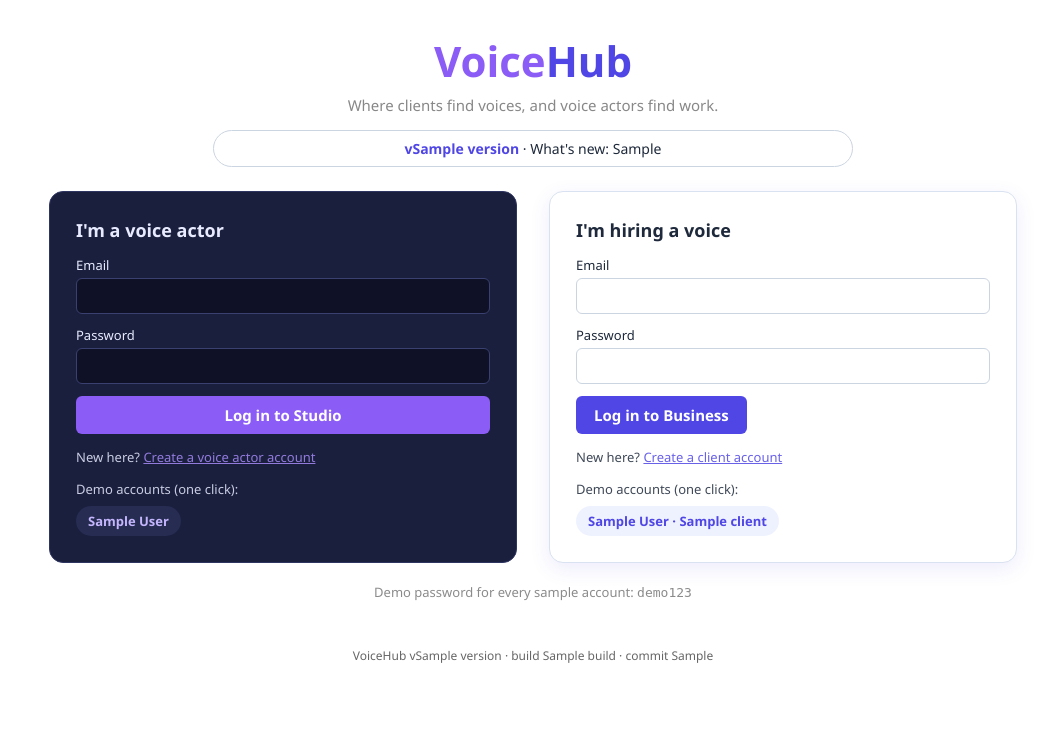
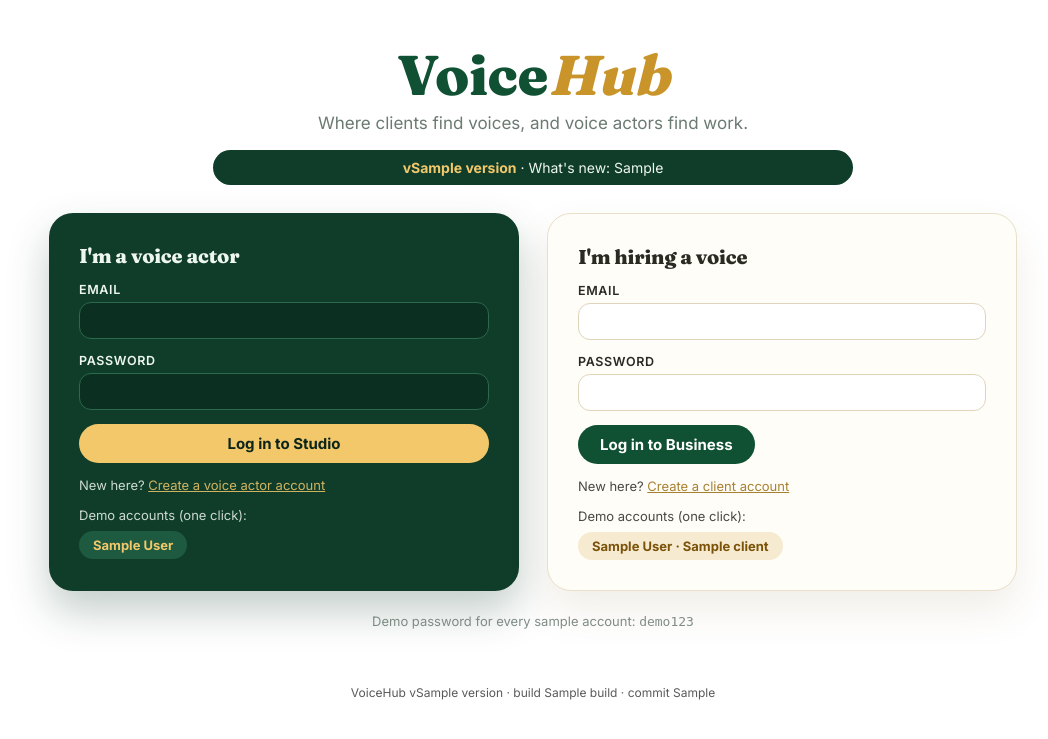
Before and after one commit to saleemhassanvazir/voicehub-cicd, a Python web app: template templates/login.html in a window 1280 px wide. Shown: the top 739 px of the page, without its empty margins (107-1155 px from the left). Run offline with Jinja, Linux system fonts and the light colour scheme; the template is opened without the code that fills it: most values are stand-ins (such as "Sample title", 1, 10 or a date in 2020).

Commit message:
design change

```diff
--- a/config.py
+++ b/config.py
@@ -22,7 +22,7 @@ UPLOAD_DIR = Path(os.environ.get("UPLOAD_DIR", BASE / "uploads"))
 # ---- Release information (shown on the website) ----------------------------
 # For the demo: change VERSION and WHATS_NEW, commit and push.
 VERSION = (BASE / "VERSION").read_text().strip()
-WHATS_NEW = "Clients can now hire, pay and review voice actors in one place."
+WHATS_NEW = "new design."
 
 # build_info.json is written by the GitHub Actions build job (build number, commit).
 _build_file = BASE / "build_info.json"
--- a/static/style.css
+++ b/static/style.css
@@ -1,129 +1,138 @@
+/* VoiceHub theme 3: "Emerald Studio" - serif headings, pill buttons, soft cards */
+@import url("https://fonts.googleapis.com/css2?family=Fraunces:opsz,wght@9..144,600;9..144,800&family=Inter:wght@400;500;600;700&display=swap");
+
 /* ===== shared ===== */
 * { box-sizing: border-box; }
-body { margin: 0; font-family: "Segoe UI", Roboto, Arial, sans-serif; font-size: 15px; }
-h1 { font-size: 26px; margin: 0 0 6px; }
-h2 { font-size: 18px; margin: 0; }
-label { display: flex; flex-direction: column; gap: 4px; font-size: 13px; }
-input, select, textarea { font: inherit; padding: 8px 10px; border-radius: 6px; }
+body { margin: 0; font-family: "Inter", "Segoe UI", Arial, sans-serif; font-size: 15px; }
+h1, h2, .title, .brand, .fee, .meter b { font-family: "Fraunces", Georgia, serif; letter-spacing: -.01em; }
+h1 { font-size: 30px; margin: 0 0 6px; }
+h2 { font-size: 20px; margin: 0; }
+label { display: flex; flex-direction: column; gap: 5px; font-size: 12.5px; font-weight: 600; text-transform: uppercase; letter-spacing: .05em; }
+input, select, textarea { font: inherit; text-transform: none; letter-spacing: 0; font-weight: 400; padding: 10px 14px; border-radius: 12px; }
 textarea { min-height: 80px; }
-button { font: inherit; font-weight: 600; border: none; border-radius: 6px; padding: 9px 18px; cursor: pointer; }
-.form { display: flex; flex-direction: column; gap: 12px; }
-.grid2 { display: grid; grid-template-columns: 1fr 1fr; gap: 12px; }
+button { font: inherit; font-weight: 700; border: none; border-radius: 999px; padding: 10px 22px; cursor: pointer;
+         transition: transform .12s, box-shadow .12s; }
+button:hover { transform: translateY(-1px); }
+.form { display: flex; flex-direction: column; gap: 14px; }
+.grid2 { display: grid; grid-template-columns: 1fr 1fr; gap: 14px; }
 .wide { grid-column: 1 / -1; }
 audio { width: 100%; height: 36px; }
 form.inline { flex-direction: row; align-items: flex-end; flex-wrap: wrap; }
 .grow { flex: 1; min-width: 200px; }
-.flash { padding: 10px 14px; border-radius: 8px; margin-bottom: 16px; }
+.flash { padding: 12px 16px; border-radius: 14px; margin-bottom: 16px; }
 
 /* ===== public (login) ===== */
-.theme-public { background: linear-gradient(90deg, #0f1226 50%, #f4f7fc 50%); min-height: 100vh; }
-.public { max-width: 1000px; margin: 0 auto; padding: 32px 16px; }
-.title { text-align: center; font-size: 42px; color: #8b5cf6; }
-.title span { color: #4f46e5; }
-.lead { text-align: center; color: #888; margin-top: 0; }
-.split { display: grid; grid-template-columns: 1fr 1fr; gap: 32px; margin-top: 24px; }
-.half { border-radius: 14px; padding: 26px; display: flex; flex-direction: column; gap: 14px; }
-.half.dark { background: #1a1f3d; color: #e8ebff; border: 1px solid #2e3561; }
-.half.dark input { background: #0f1226; color: #fff; border: 1px solid #3a4170; }
-.half.dark a { color: #a78bfa; }
-.half.light { background: #fff; color: #1e293b; border: 1px solid #d9e2f0; box-shadow: 0 6px 20px rgba(79, 70, 229, .10); }
-.half.light input { border: 1px solid #cbd5e1; }
-.half.light a { color: #4f46e5; }
-.small { font-size: 13px; margin: 0; opacity: .85; }
-.center { text-align: center; margin-top: 20px; color: #777; }
+.theme-public { min-height: 100vh;
+  background: radial-gradient(circle at 15% 20%, #d9f2e6 0, transparent 40%),
+              radial-gradient(circle at 85% 80%, #f6e7c8 0, transparent 40%), #faf7f0; }
+.public { max-width: 1000px; margin: 0 auto; padding: 40px 16px; }
+.title { text-align: center; font-size: 56px; font-weight: 800; color: #0f5132; margin-bottom: 4px; }
+.title span { color: #c9952b; font-style: italic; }
+.lead { text-align: center; color: #6b7a72; margin-top: 0; font-size: 17px; }
+.split { display: grid; grid-template-columns: 1fr 1fr; gap: 28px; margin-top: 28px; }
+.half { border-radius: 24px; padding: 30px; display: flex; flex-direction: column; gap: 14px; }
+.half.dark { background: #0f3d2a; color: #eef6f0; box-shadow: 0 20px 40px rgba(15, 61, 42, .25); }
+.half.dark input { background: #0b2f20; color: #fff; border: 1px solid #2b6a4c; }
+.half.dark a { color: #f2c86b; }
+.half.light { background: #fffdf8; color: #2a2a22; border: 1px solid #eadfc8; box-shadow: 0 20px 40px rgba(120, 90, 30, .10); }
+.half.light input { border: 1px solid #e0d4bb; background: #fff; }
+.half.light a { color: #9a6b10; }
+.small { font-size: 13px; margin: 0; opacity: .85; text-transform: none; letter-spacing: 0; font-weight: 400; }
+.center { text-align: center; margin-top: 22px; color: #6b7a72; }
 .demo { display: flex; flex-wrap: wrap; gap: 8px; align-items: center; }
 .demo .small { width: 100%; }
-.chip-btn { padding: 6px 12px; font-size: 13px; border-radius: 20px; }
-.half.dark .chip-btn { background: #262c52; color: #c4b5fd; }
-.half.light .chip-btn { background: #eef2ff; color: #4f46e5; }
-.theme-public .flash { background: #fff3cd; color: #6b4e00; }
+.chip-btn { padding: 6px 14px; font-size: 13px; }
+.half.dark .chip-btn { background: #1d5a3f; color: #f2c86b; }
+.half.light .chip-btn { background: #f6ead0; color: #7a5208; }
+.theme-public .flash { background: #fff4d6; color: #6b4e00; border: 1px solid #f0d58c; }
 
-/* ===== VOICE ACTOR: dark studio ===== */
-.theme-actor { background: #0f1226; color: #e8ebff; }
-.studio { display: grid; grid-template-columns: 250px 1fr; min-height: 100vh; }
-.side { background: #0a0d1f; border-right: 1px solid #232a4d; padding: 24px 18px; display: flex; flex-direction: column; gap: 18px; }
-.side .brand { font-size: 22px; font-weight: 800; }
-.side .brand span { color: #8b5cf6; }
-.onair { align-self: flex-start; border: 2px solid #ff3b30; color: #ff3b30; font-weight: 800; font-size: 12px;
-         letter-spacing: .15em; padding: 3px 9px; border-radius: 4px; display: flex; align-items: center; gap: 6px; }
-.onair i { width: 8px; height: 8px; border-radius: 50%; background: #ff3b30; animation: blink 1.4s infinite; }
+/* ===== VOICE ACTOR: forest studio ===== */
+.theme-actor { background: #0c241a; color: #eef6f0; }
+.studio { display: grid; grid-template-columns: 260px 1fr; min-height: 100vh; }
+.side { background: linear-gradient(180deg, #0f3d2a, #0a2a1c); padding: 26px 18px; display: flex; flex-direction: column; gap: 18px; }
+.side .brand { font-size: 26px; font-weight: 800; }
+.side .brand span { color: #f2c86b; font-style: italic; }
+.onair { align-self: flex-start; background: #f2c86b; color: #0c241a; font-weight: 800; font-size: 11px;
+         letter-spacing: .18em; padding: 4px 12px; border-radius: 999px; display: flex; align-items: center; gap: 6px; }
+.onair i { width: 7px; height: 7px; border-radius: 50%; background: #c0392b; animation: blink 1.4s infinite; }
 @keyframes blink { 50% { opacity: .2; } }
-.side .me { display: flex; flex-direction: column; gap: 3px; padding: 12px; background: #161b38; border-radius: 10px; }
-.side .me small { color: #9aa3d1; }
-.side nav { display: flex; flex-direction: column; gap: 4px; }
-.side nav a { color: #c7cdf2; text-decoration: none; padding: 9px 12px; border-radius: 8px; }
-.side nav a:hover, .side nav a.on { background: #8b5cf6; color: #ffffff; font-weight: 600; }
-.stage { padding: 30px 36px; max-width: 980px; }
-.theme-actor .sub, .theme-actor .meta { color: #9aa3d1; margin: 4px 0; font-size: 13.5px; }
-.panel { background: #171c3a; border: 1px solid #2a3160; border-radius: 12px; padding: 18px 20px; margin-bottom: 14px;
-         display: flex; flex-direction: column; gap: 10px; }
+.side .me { display: flex; flex-direction: column; gap: 3px; padding: 14px; background: rgba(255, 255, 255, .06); border-radius: 16px; }
+.side .me small { color: #a8c4b4; }
+.side nav { display: flex; flex-direction: column; gap: 6px; }
+.side nav a { color: #cfe3d7; text-decoration: none; padding: 10px 14px; border-radius: 999px; }
+.side nav a:hover, .side nav a.on { background: #f2c86b; color: #0c241a; font-weight: 700; }
+.stage { padding: 34px 40px; max-width: 980px; }
+.theme-actor .sub, .theme-actor .meta { color: #a8c4b4; margin: 4px 0; font-size: 13.5px; }
+.panel { background: #12301f; border: 1px solid #1f4a33; border-radius: 22px; padding: 20px 22px; margin-bottom: 16px;
+         display: flex; flex-direction: column; gap: 10px; box-shadow: 0 10px 24px rgba(0, 0, 0, .18); }
 .call-head { display: flex; justify-content: space-between; gap: 16px; }
-.cat { font-size: 11px; text-transform: uppercase; letter-spacing: .12em; color: #a78bfa; }
-.fee { font-size: 20px; font-weight: 800; color: #5eead4; white-space: nowrap; }
-.script { margin: 0; padding: 12px 16px; background: #0f1226; border-left: 4px solid #8b5cf6; font-style: italic; font-size: 16px; }
+.cat { font-size: 11px; text-transform: uppercase; letter-spacing: .14em; color: #f2c86b; font-weight: 700; }
+.fee { font-size: 24px; font-weight: 800; color: #f2c86b; white-space: nowrap; }
+.script { margin: 0; padding: 14px 18px; background: #0c241a; border-radius: 16px; font-family: "Fraunces", Georgia, serif;
+          font-style: italic; font-size: 17px; color: #e3f1e8; }
+.script::before { content: "\201C"; color: #f2c86b; font-size: 26px; margin-right: 4px; }
 .record { display: grid; grid-template-columns: 1.2fr 1fr auto; gap: 12px; align-items: end; }
-.theme-actor input, .theme-actor select, .theme-actor textarea { background: #0f1226; color: #e8ebff; border: 1px solid #3a4170; }
-.btn-actor { background: #8b5cf6; color: #ffffff; }
-.btn-actor:hover { background: #7c3aed; }
-.theme-actor a { color: #a78bfa; }
-.sent { color: #7bd88f; margin: 0; }
-.meters { display: grid; grid-template-columns: repeat(3, 1fr); gap: 12px; margin: 16px 0; }
-.meter { background: #171c3a; border: 1px solid #2a3160; border-radius: 12px; padding: 14px 16px; }
-.meter span { display: block; font-size: 12px; color: #9aa3d1; text-transform: uppercase; letter-spacing: .08em; }
-.meter b { font-size: 24px; color: #5eead4; }
-.h { margin: 24px 0 10px; }
+.theme-actor input, .theme-actor select, .theme-actor textarea { background: #0c241a; color: #eef6f0; border: 1px solid #2b6a4c; }
+.btn-actor { background: #f2c86b; color: #0c241a; }
+.btn-actor:hover { box-shadow: 0 6px 16px rgba(242, 200, 107, .35); }
+.theme-actor a { color: #f2c86b; }
+.sent { color: #8fe3b0; margin: 0; }
+.meters { display: grid; grid-template-columns: repeat(3, 1fr); gap: 14px; margin: 18px 0; }
+.meter { background: #12301f; border: 1px solid #1f4a33; border-radius: 20px; padding: 16px 18px; }
+.meter span { display: block; font-size: 11.5px; color: #a8c4b4; text-transform: uppercase; letter-spacing: .1em; }
+.meter b { font-size: 28px; color: #f2c86b; }
+.h { margin: 26px 0 12px; }
 .row-panel { display: flex; justify-content: space-between; align-items: center; gap: 12px; }
 .right { text-align: right; }
-.pill { font-size: 12px; font-weight: 700; padding: 3px 10px; border-radius: 20px; background: #262c52; color: #c7cdf2; }
-.pill.hired, .pill.paid { background: #1f4d2b; color: #8ff0a4; }
-.pill.submitted, .pill.pending { background: #4d3a12; color: #5eead4; }
-.pill.not-selected { background: #3a2124; color: #ff9b9b; }
-.theme-actor .flash { background: #1e1b4b; border: 1px solid #8b5cf6; color: #ddd6fe; }
+.pill { font-size: 12px; font-weight: 700; padding: 4px 12px; border-radius: 999px; background: #1f4a33; color: #cfe3d7; }
+.pill.hired, .pill.paid { background: #1c6b45; color: #d4ffe4; }
+.pill.submitted, .pill.pending { background: #5a4613; color: #f2c86b; }
+.pill.not-selected { background: #4a2420; color: #ffb4a8; }
+.theme-actor .flash { background: #12301f; border: 1px solid #f2c86b; color: #f8e3b0; }
 
-/* ===== CLIENT: bright business dashboard ===== */
-.theme-client { background: #f4f7fc; color: #1e293b; }
-.topbar { background: #fff; border-bottom: 1px solid #dde5f2; padding: 14px 32px; display: flex; align-items: center; gap: 28px; }
-.topbar .brand { font-size: 21px; font-weight: 800; color: #4f46e5; }
-.topbar .brand span { color: #64748b; font-weight: 500; font-size: 15px; }
+/* ===== CLIENT: warm ivory office ===== */
+.theme-client { background: #faf7f0; color: #2a2a22; }
+.topbar { background: #0f3d2a; padding: 16px 36px; display: flex; align-items: center; gap: 28px; }
+.topbar .brand { font-size: 24px; font-weight: 800; color: #fff; }
+.topbar .brand span { color: #f2c86b; font-weight: 600; font-size: 15px; font-style: italic; }
 .topbar nav { flex: 1; }
-.topbar nav a { color: #1e293b; text-decoration: none; font-weight: 600; border-bottom: 3px solid #4f46e5; padding-bottom: 4px; }
-.topbar .me { font-size: 14px; color: #475569; }
-.topbar .me a { margin-left: 12px; color: #4f46e5; }
-.office { max-width: 1150px; margin: 0 auto; padding: 28px 24px; }
-.office-grid { display: grid; grid-template-columns: 1fr 360px; gap: 24px; align-items: start; }
-.card { background: #fff; border: 1px solid #dde5f2; border-radius: 12px; padding: 18px 20px; margin-bottom: 16px;
-        box-shadow: 0 2px 8px rgba(15, 23, 42, .04); display: flex; flex-direction: column; gap: 10px; }
-.theme-client input, .theme-client select, .theme-client textarea { border: 1px solid #cbd5e1; background: #fff; }
-.btn-client { background: #4f46e5; color: #fff; align-self: flex-start; }
-.btn-client:hover { background: #4338ca; }
-.table { width: 100%; border-collapse: collapse; background: #fff; border: 1px solid #dde5f2; border-radius: 12px; overflow: hidden; font-size: 14px; }
-.table th { background: #eef3fb; text-align: left; padding: 10px 12px; color: #475569; font-size: 12.5px; text-transform: uppercase; letter-spacing: .04em; }
-.table td { padding: 11px 12px; border-top: 1px solid #edf1f7; }
+.topbar nav a { color: #fff; text-decoration: none; font-weight: 600; background: rgba(255, 255, 255, .12); padding: 7px 16px; border-radius: 999px; }
+.topbar .me { font-size: 14px; color: #cfe3d7; }
+.topbar .me a { margin-left: 12px; color: #f2c86b; }
+.office { max-width: 1150px; margin: 0 auto; padding: 32px 24px; }
+.office-grid { display: grid; grid-template-columns: 1fr 360px; gap: 26px; align-items: start; }
+.card { background: #fffdf8; border: 1px solid #eadfc8; border-radius: 22px; padding: 20px 22px; margin-bottom: 18px;
+        box-shadow: 0 12px 28px rgba(120, 90, 30, .08); display: flex; flex-direction: column; gap: 10px; }
+.theme-client input, .theme-client select, .theme-client textarea { border: 1px solid #e0d4bb; background: #fff; }
+.btn-client { background: #0f5132; color: #fff; align-self: flex-start; }
+.btn-client:hover { box-shadow: 0 6px 16px rgba(15, 81, 50, .3); }
+.table { width: 100%; border-collapse: separate; border-spacing: 0; background: #fffdf8; border: 1px solid #eadfc8; border-radius: 18px; overflow: hidden; font-size: 14px; }
+.table th { background: #f3ead6; text-align: left; padding: 12px 14px; color: #6b5a33; font-size: 12px; text-transform: uppercase; letter-spacing: .06em; }
+.table td { padding: 12px 14px; border-top: 1px solid #f0e7d4; }
 .num { text-align: center; }
-.link { color: #4f46e5; font-weight: 600; text-decoration: none; }
-.muted { color: #64748b; margin: 0; font-size: 13.5px; }
-.badge { font-size: 12px; font-weight: 700; padding: 3px 10px; border-radius: 20px; background: #e2e8f0; color: #334155; white-space: nowrap; }
-.badge.open, .badge.submitted, .badge.pending { background: #e0e7ff; color: #4f46e5; }
-.badge.hired, .badge.paid { background: #dcfce7; color: #15803d; }
-.badge.completed { background: #ede9fe; color: #6d28d9; }
-.badge.not-selected { background: #f1f5f9; color: #94a3b8; }
+.link { color: #0f5132; font-weight: 700; text-decoration: none; }
+.muted { color: #7a7566; margin: 0; font-size: 13.5px; }
+.badge { font-size: 12px; font-weight: 700; padding: 4px 12px; border-radius: 999px; background: #eee6d4; color: #5a5040; white-space: nowrap; }
+.badge.open, .badge.submitted, .badge.pending { background: #fbedc7; color: #8a5f05; }
+.badge.hired, .badge.paid { background: #d6f2e1; color: #0f5132; }
+.badge.completed { background: #e3ecff; color: #2c4a8a; }
+.badge.not-selected { background: #f3f0e8; color: #a39c8a; }
 .head-row { display: flex; justify-content: space-between; align-items: flex-start; gap: 12px; }
-.script-box { margin: 0; background: #f8fafc; border: 1px dashed #cbd5e1; border-radius: 8px; padding: 12px 14px; font-style: italic; }
-.cards { display: grid; grid-template-columns: repeat(auto-fill, minmax(320px, 1fr)); gap: 16px; margin-top: 12px; }
-.actor-card.chosen { border: 2px solid #16a34a; }
-.note { margin: 0; color: #334155; font-style: italic; }
-.contract { border-left: 5px solid #4f46e5; }
-.stars { color: #f59e0b; font-size: 18px; }
-.theme-client .flash { background: #eef2ff; border: 1px solid #a5b4fc; color: #312e81; }
+.script-box { margin: 0; background: #faf3e2; border-radius: 16px; padding: 14px 16px; font-family: "Fraunces", Georgia, serif; font-style: italic; }
+.cards { display: grid; grid-template-columns: repeat(auto-fill, minmax(320px, 1fr)); gap: 18px; margin-top: 12px; }
+.actor-card.chosen { border: 2px solid #0f5132; }
+.note { margin: 0; color: #4a4636; font-style: italic; }
+.contract { border-left: 6px solid #c9952b; }
+.stars { color: #c9952b; font-size: 18px; }
+.theme-client .flash { background: #d6f2e1; border: 1px solid #9fd6b5; color: #0f3d2a; }
 
 @media (max-width: 820px) {
   .split, .office-grid, .grid2, .record, .meters { grid-template-columns: 1fr; }
   .studio { grid-template-columns: 1fr; }
-  .theme-public { background: #f4f7fc; }
 }
 
 /* ===== release banner + version footer ===== */
-.release { max-width: 640px; margin: 0 auto 8px; text-align: center; background: #fff; color: #1e293b;
-           border: 1px solid #cbd5e1; border-radius: 30px; padding: 8px 18px; font-size: 14px; }
-.release b { color: #4f46e5; }
-.version { text-align: center; font-size: 12px; padding: 14px; opacity: .6; }
+.release { max-width: 640px; margin: 0 auto 8px; text-align: center; background: #0f3d2a; color: #eef6f0;
+           border-radius: 999px; padding: 9px 20px; font-size: 14px; }
+.release b { color: #f2c86b; }
+.version { text-align: center; font-size: 12px; padding: 16px; opacity: .65; }
```
Also changed, not shown: 1 other file.
